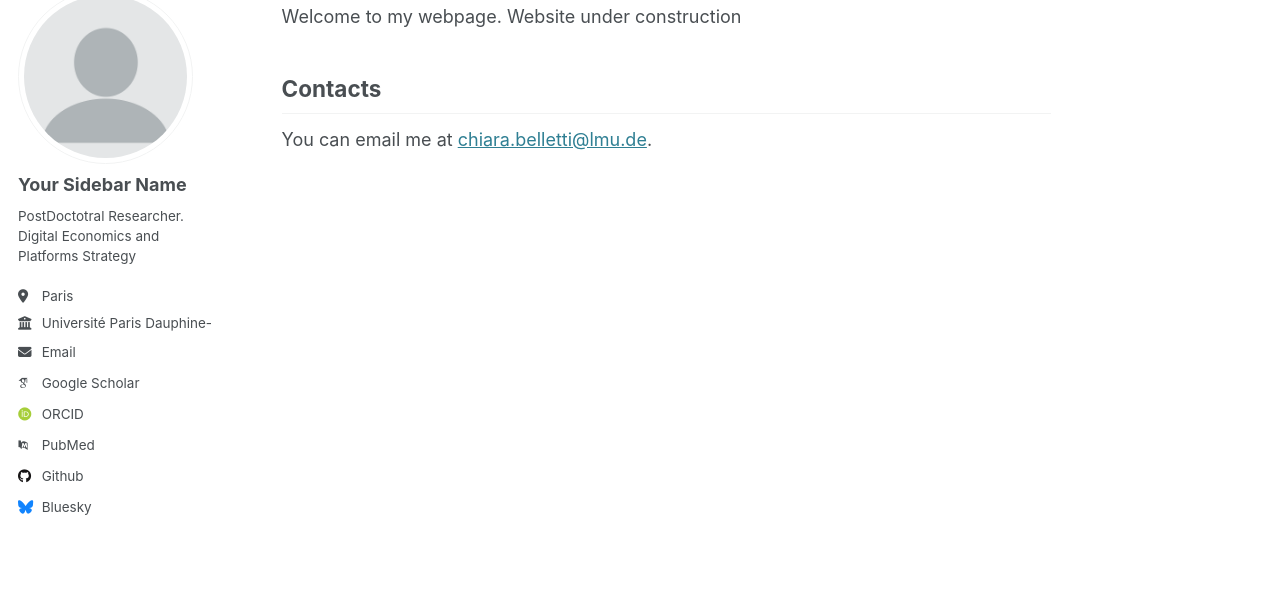
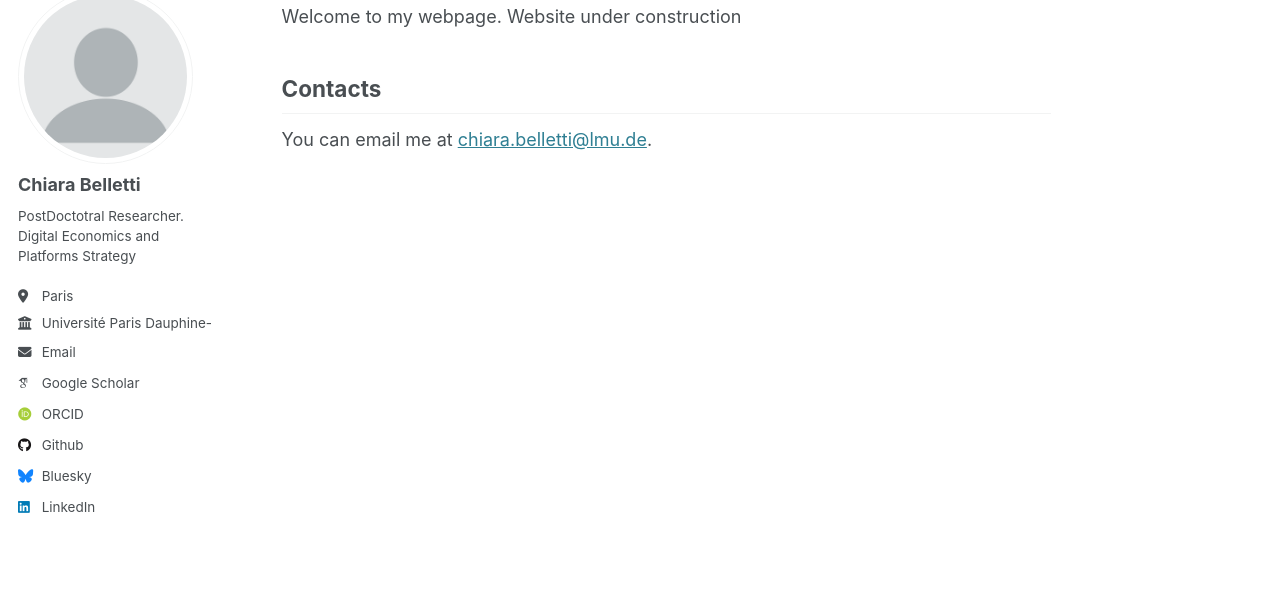
Before and after one commit to ChiaraBelletti/ChiaraBelletti.github.io, a Jekyll site: the page built from _pages/about.md, in a window 1280 px wide. Shown: the part 117-721 px from the top of the page. Built offline with Jekyll 4.4.1, drawn with Linux system fonts in a browser that asks for light colours; some web fonts are replaced.

Commit message:
Update _config.yml

```diff
--- a/_config.yml
+++ b/_config.yml
@@ -22,7 +22,7 @@ repository               : "ChiaraBelletti/ChiaraBelletti.github.io"
 author:
   # Biographic information
   avatar           : "profile.png"
-  name             : "Your Sidebar Name"
+  name             : "Chiara Belletti"
   pronouns         : # example: "she/her"
   bio              : "PostDoctotral Researcher. Digital Economics and Platforms Strategy"
   location         : "Paris"
@@ -32,11 +32,10 @@ author:
 
   # Academic websites
   arxiv            : # URL - Update with the correct link to your profile
-  googlescholar    : "https://scholar.google.com/citations?user=PS_CX0AAAAAJ"
+  googlescholar    : "https://scholar.google.com/citations?user=6jxJhEUAAAAJ&hl=it"
   impactstory      : # URL
   orcid            : "http://orcid.org/0009-0009-1228-0007"
   semantic         : # URL
-  pubmed           : "https://www.ncbi.nlm.nih.gov/pubmed/?term=john+snow"
   researchgate     : # URL
   scopus           : # URL
 
@@ -44,12 +43,12 @@ author:
   bitbucket        : # Username - Update with your username on the site
   codepen          : # Username
   dribbble         : # Username
-  github           : "academicpages"
+  github           : "ChiaraBelletti"
   kaggle           : # Username
   stackoverflow    : # User number or user number and name (i.e., use "1" or "1/jeff-atwood")
 
   # Social media
-  bluesky          : "bsky.app" # Replace this with you Bluesky username
+  bluesky          : "chiarabelletti.bsky.social" # Replace this with you Bluesky username
   facebook         : # Username
   flickr           : # Username
   foursquare       : # Username
@@ -58,7 +57,7 @@ author:
   keybase          : # Username
   instagram        : # Username
   lastfm           : # Username
-  linkedin         : # Username
+  linkedin         : "https://www.linkedin.com/in/chiarabellettits/"
   mastodon         : # URL
   medium           : # URL
   pinterest        : # Username
```
